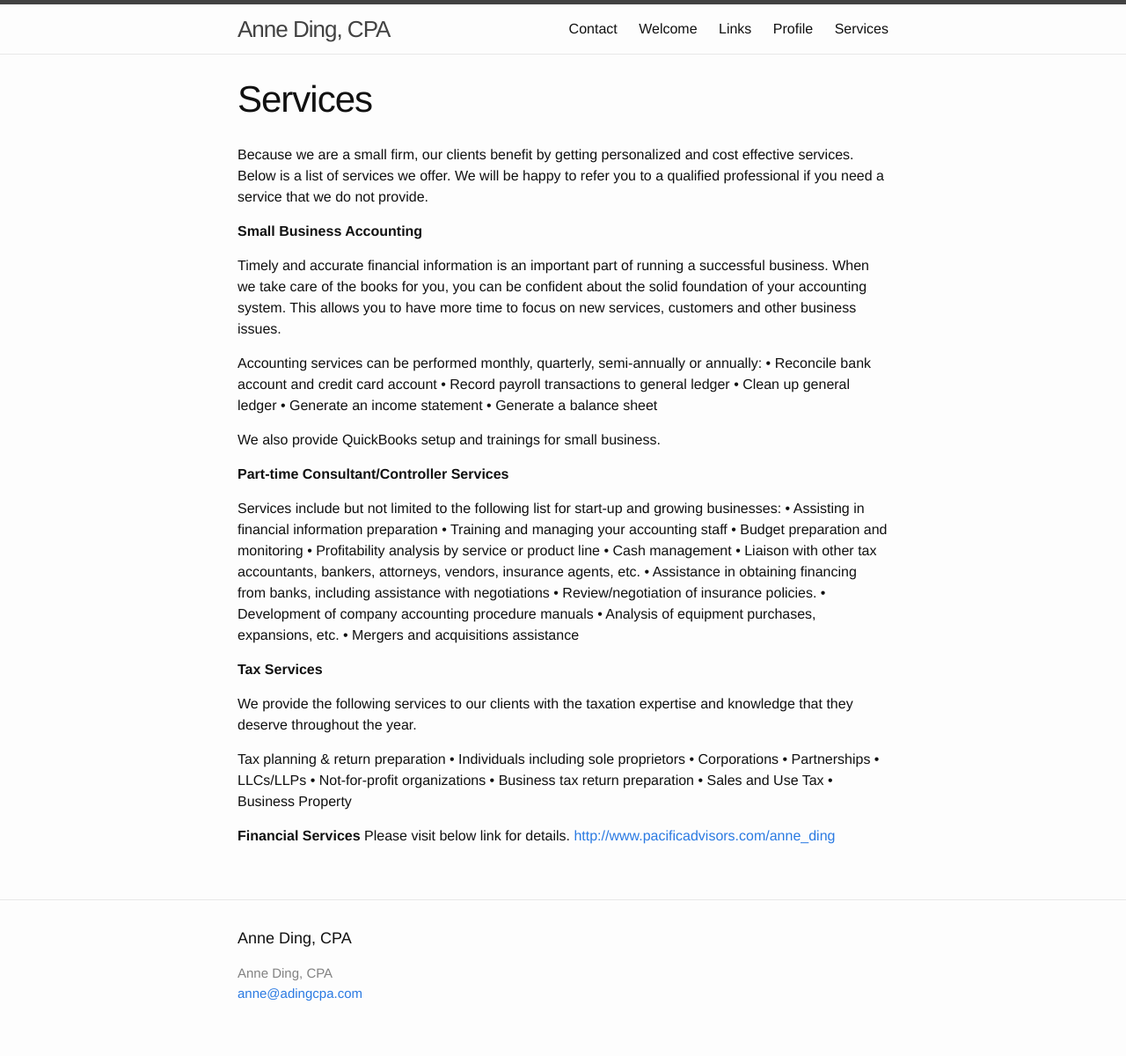
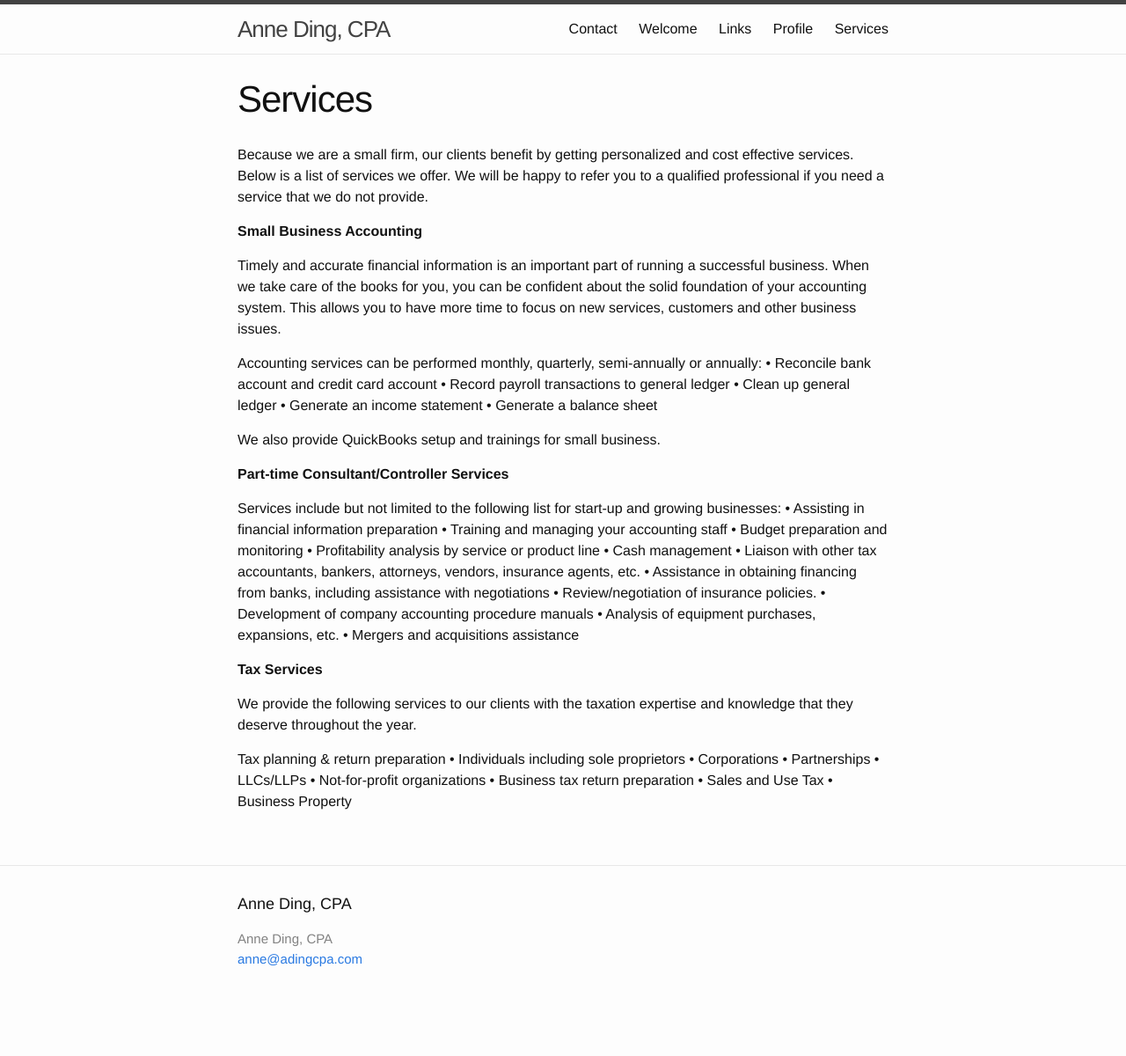
Before and after one commit to ansonl/adingcpa, a Jekyll site: the page built from services.md, in a window 1280 px wide. Shown: the whole page at 88% size. Built offline with Jekyll 4.4.1, drawn with Linux system fonts in a browser that asks for light colours; after the commit the page ends 1161 px from its top, so only the background shows below that.

Commit message:
Update links

```diff
--- a/services.md
+++ b/services.md
@@ -47,7 +47,3 @@ Tax planning & return preparation
 • Business tax return preparation
 • Sales and Use Tax
 • Business Property
-
-**Financial Services**
-Please visit below link for details.
-[http://www.pacificadvisors.com/anne_ding](http://www.pacificadvisors.com/anne_ding)
```
Also changed, not shown: contact.md (+1 -1 lines), profile.md (+0 -2 lines).
